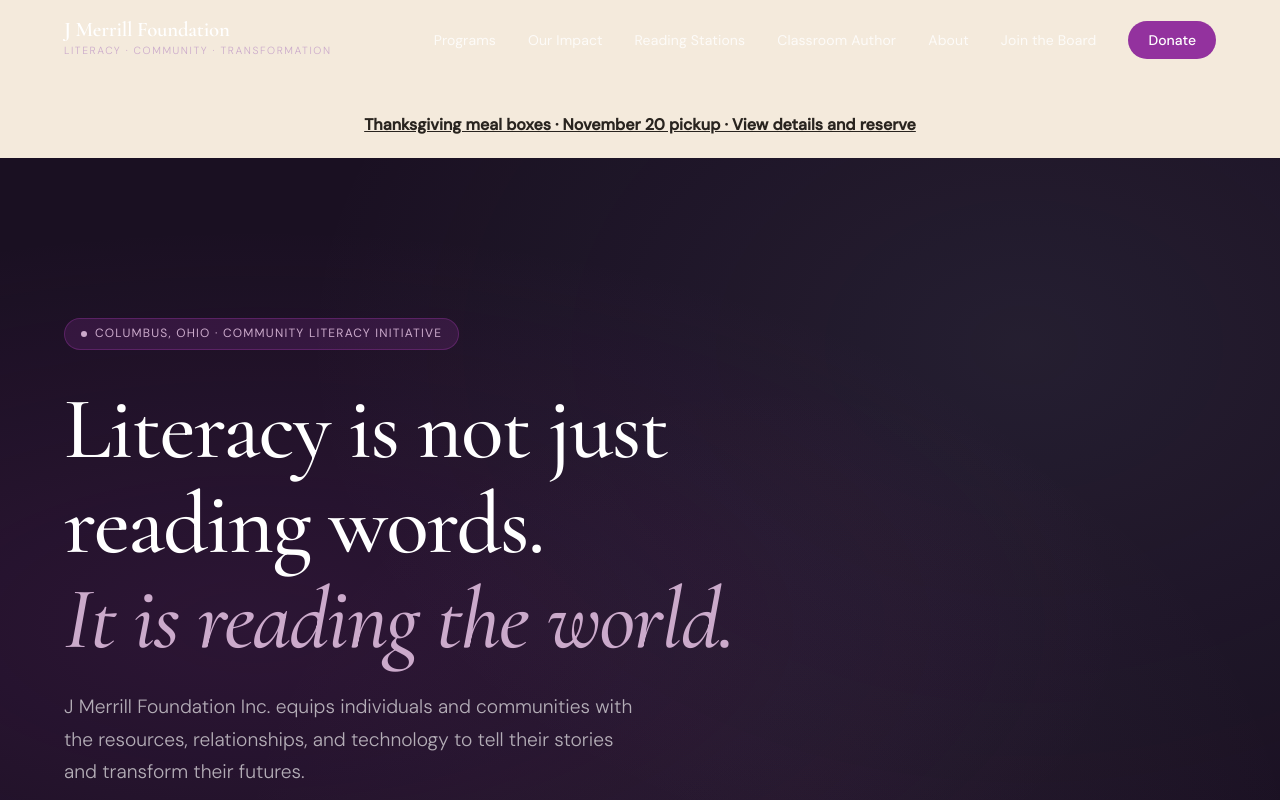
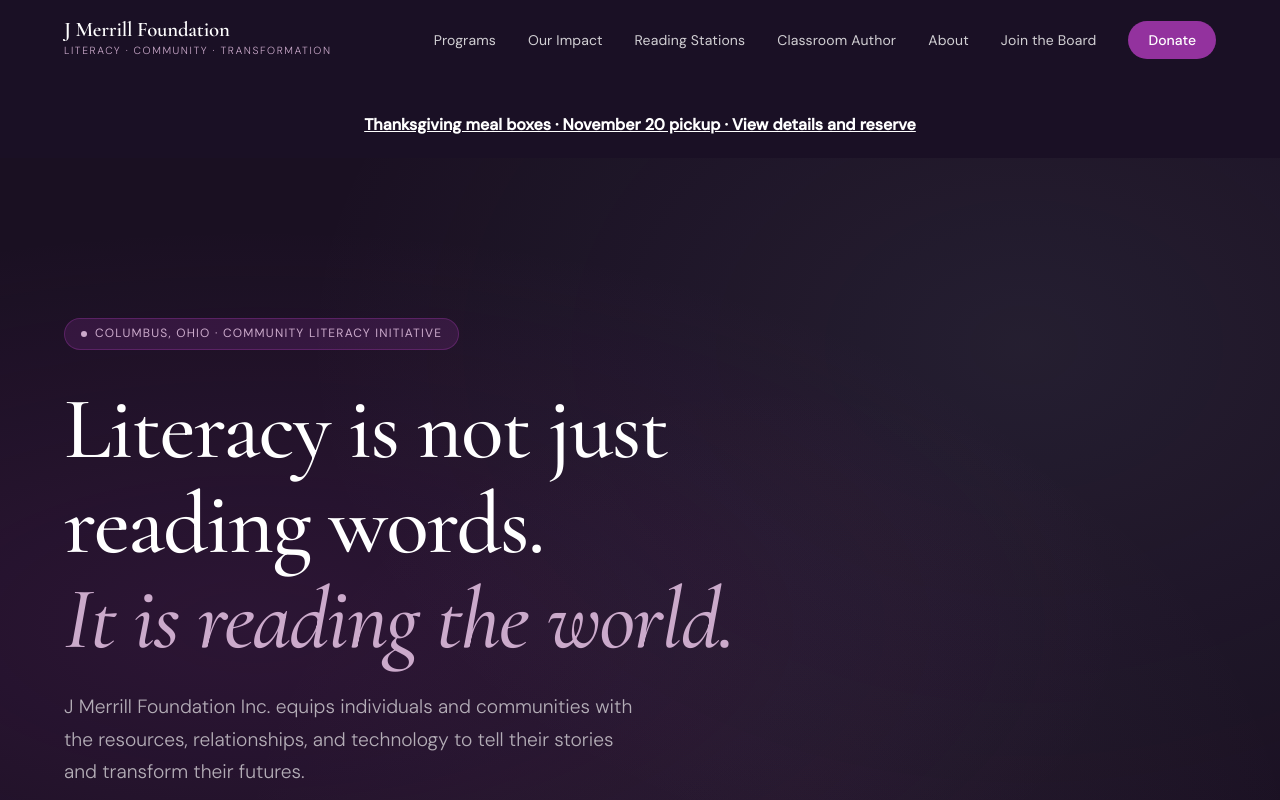
Before and after one commit to jmerrillorg/jmerrillfoundation, a Next.js app: page / in a window 1280 px wide. Shown: the top 800 px of the page. Built offline with nearby package versions, Linux system fonts and the light colour scheme.

Commit message:
Preserve homepage navigation contrast above the meal banner (#31)
* Add capacity-limited Thanksgiving household reservations

* Keep Foundation navigation readable above Thanksgiving page

* Use the site layout main landmark

* Preserve homepage navigation contrast above meal signup banner

```diff
--- a/src/app/page.tsx
+++ b/src/app/page.tsx
@@ -73,7 +73,7 @@ const programs = [
 export default function HomePage() {
   return (
     <>
-      <aside style={{ padding: '7rem 1.5rem 1.25rem', background: '#f4eadc', color: '#29241f', textAlign: 'center' }}><Link href="/thanksgiving" style={{ textDecoration: 'underline', fontWeight: 700 }}>Thanksgiving meal boxes · November 20 pickup · View details and reserve</Link></aside>
+      <aside style={{ padding: '7rem 1.5rem 1.25rem', background: '#1a1025', color: '#fff', textAlign: 'center' }}><Link href="/thanksgiving" style={{ textDecoration: 'underline', fontWeight: 700 }}>Thanksgiving meal boxes · November 20 pickup · View details and reserve</Link></aside>
       {/* HERO */}
       <section style={{
         minHeight: '100vh',
```
